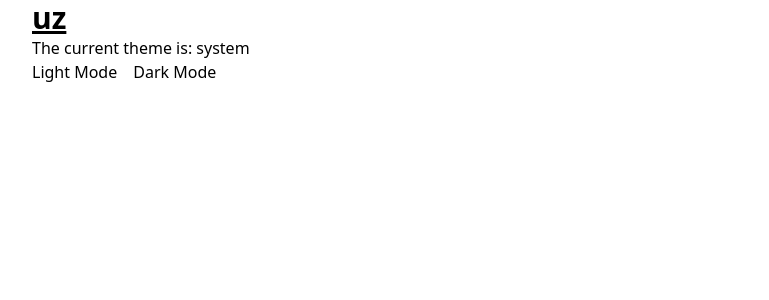
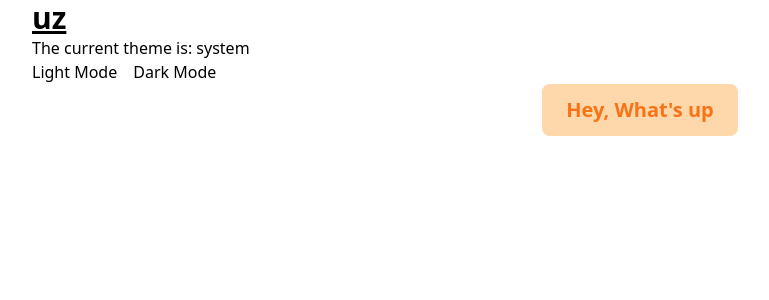
Before and after one commit to mukhammadxuja/frontend-resources, a Next.js app: page / in a window 1280 px wide. Shown: the top 300 px of the page, without its empty margins (0-769 px from the left). Built offline with nearby package versions, Linux system fonts and the light colour scheme.

Commit message:
build: add absolute import and example button

```diff
--- /dev/null
+++ b/components/button/index.jsx
@@ -0,0 +1,11 @@
+import React from "react";
+
+const Button = () => {
+  return (
+    <button className="bg-orange-200 text-orange-500 text-xl font-semibold px-6 py-3 rounded-lg hover:bg-orange-300 active:bg-orange-200 active:scale-95 transition duration-300">
+      Hey, What's up
+    </button>
+  );
+};
+
+export default Button;
--- /dev/null
+++ b/components/index.js
@@ -0,0 +1 @@
+export { default as Button } from "./button/index";
--- a/pages/index.js
+++ b/pages/index.js
@@ -3,6 +3,8 @@ import Head from "next/head";
 import styles from "../styles/Home.module.css";
 import { useTheme } from "next-themes";
 import { useRouter } from "next/router";
+
+import Button from "@/components/button/index";
 
 export default function Home() {
   const [mounted, setMounted] = useState(false);
@@ -27,6 +29,9 @@ export default function Home() {
         <button onClick={() => setTheme("light")}>Light Mode</button>
         <button onClick={() => setTheme("dark")}>Dark Mode</button>
       </div>
+      <div className="flex items-center justify-center h-[80%]">
+        <Button />
+      </div>
     </div>
   );
 }
```
Also changed, not shown: jsconfig.json (added, +8 -0 lines), 2 other files (tests, documents, lock files or other folders).
